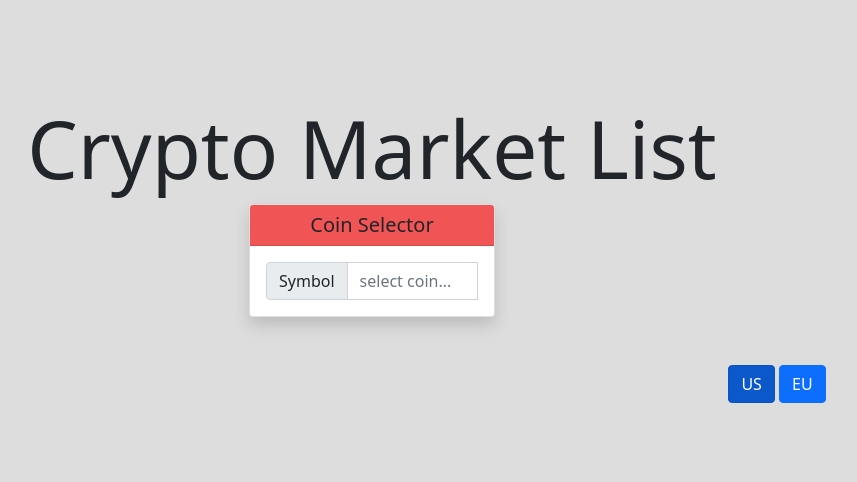
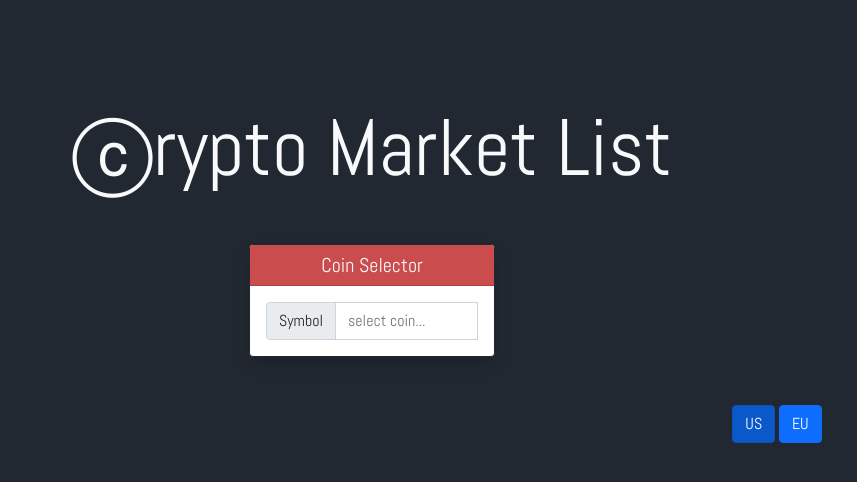
Before and after one commit to kodebytes/api-challenge-two, a plain HTML site: page index.html in a window 1280 px wide. Shown: the whole page, without its empty margins (268-1125 px from the left). Drawn offline with nearby package versions, Linux system fonts and the light colour scheme; no server answers.

Commit message:
fixed css

```diff
--- a/index.html
+++ b/index.html
@@ -16,11 +16,11 @@
   <body>
     <button type="button" class="btn btn-outline-danger" id="top-btn">TOP</button>
     <div class="container-fluid text-sm-center m-0">
-      <h1 class="display-1 align-text-center">Crypto Market List</h1>
-      <div class="row align-items-center justify-content-center mb-5">
+      <h1 class="display-1 align-text-center text-light">ⓒrypto Market List</h1>
+      <div class="row align-items-center justify-content-center mb-5 mt-5">
         <div class="col col-sm-3">
           <div class="card shadow">
-            <h5 class="card-header" id="coin-select-header">Coin Selector</h5>
+            <h5 class="card-header text-light" id="coin-select-header">Coin Selector</h5>
             <div class="card-body">
               <div class="input-group">
                 <span class="input-group-text">Symbol</span>
--- a/static/index.js
+++ b/static/index.js
@@ -77,7 +77,7 @@ const loadLive = async (fiat) => {
     let imageUrl = cryptoList[k].icon_url;
     let template = `
     <div class="col align-self-center align-items-center justify-content-center" id="main-body">
-      <div class="card mb-2 shadow text-end border border-1 border-dark" style="max-width: 450px;" id="${k}">
+      <div class="card mb-2 shadow text-end" style="max-width: 450px;" id="${k}">
         <div class="row">
           <div class="col-md-3">
             <img src="${imageUrl}" alt="..." id="crypto-image">
--- a/static/style.css
+++ b/static/style.css
@@ -1,5 +1,7 @@
+@import url('https://fonts.googleapis.com/css2?family=Abel&display=swap');
+
 :root{
-    --footer: #f05454;
+    --footer: #ca4c4c;
     --primary: #222831;
     --secondary: #30475e;
     --main-bg: #dddddd;
@@ -7,7 +9,8 @@
 
 body{
     margin:100px;
-    background: var(--main-bg)
+    background: var(--primary);
+    font-family: "Abel", sans-serif !important;
 }
 img{
   height:150px;
@@ -16,6 +19,7 @@ img{
 
 .card {
   margin: auto;
+  border: 1px solid var(--primary);
 }
 
 #top-btn {
```
